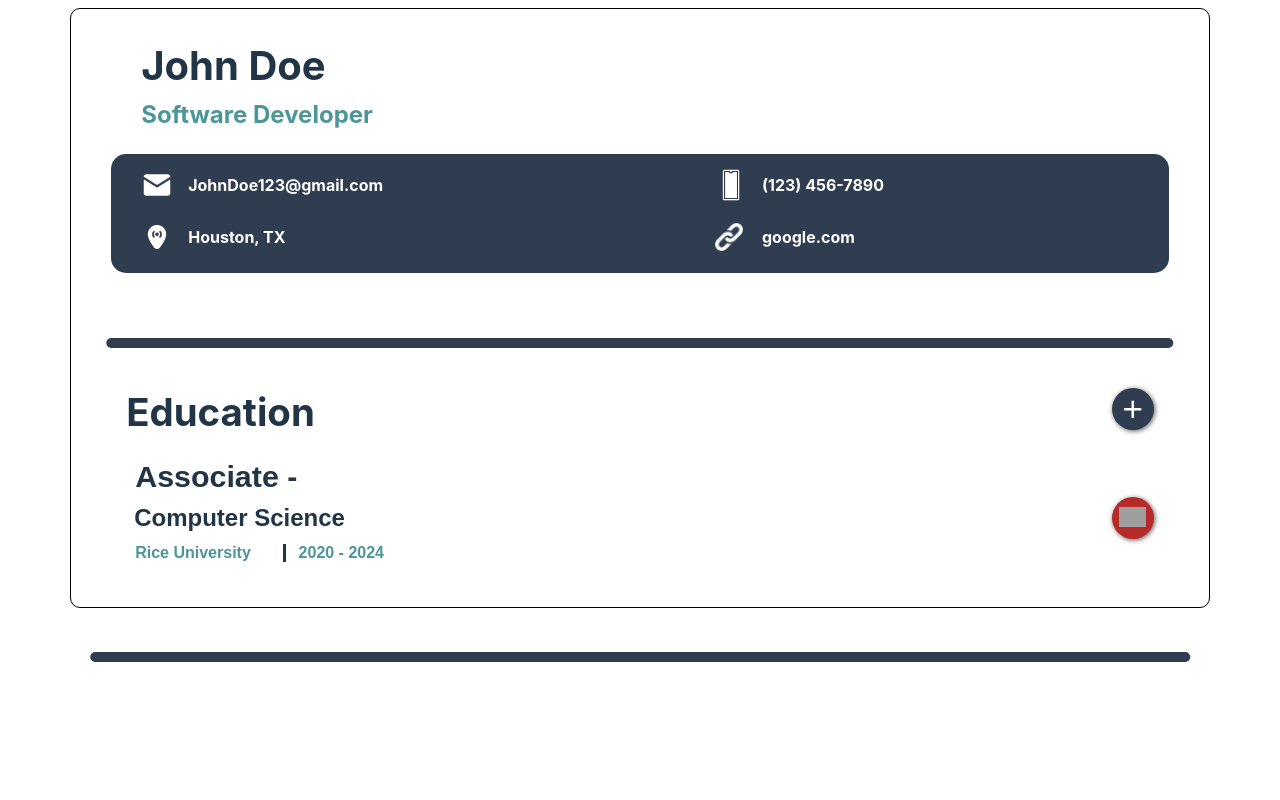
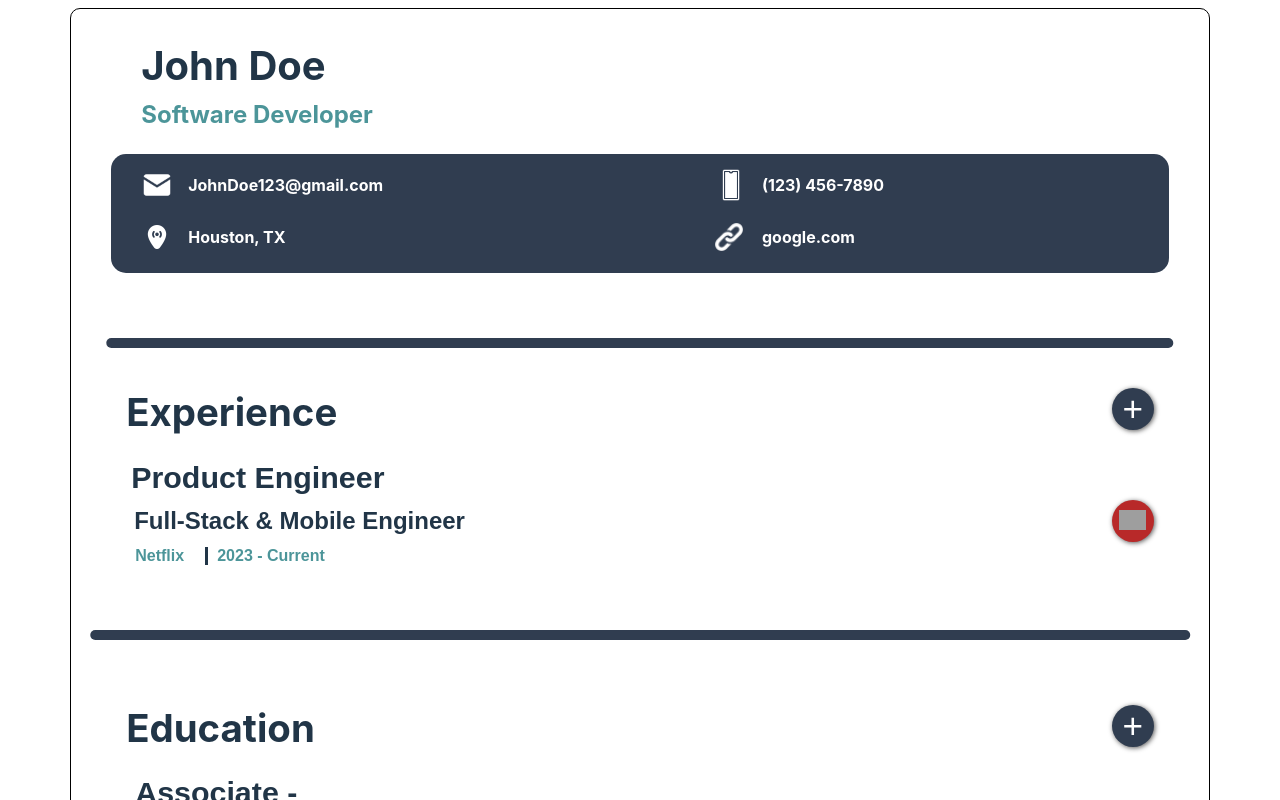
Before and after one commit to freddster14/CV-Application, a React (Vite) app: page / in a window 1280 px wide. Shown: the top 800 px of the page. Built offline with nearby package versions, Linux system fonts and the light colour scheme; grey boxes are pictures that could not be loaded.

Commit message:
update: experience section is semi-complete needs list of duties

```diff
--- a/src/components/App.jsx
+++ b/src/components/App.jsx
@@ -1,6 +1,7 @@
 import { useState } from 'react'
 import General from './General'
 import Education from './Education'
+import Experience from './Experience'
 import envelope from '../assets/icons8-email.png'
 import cellPhone from '../assets/icons8-phone.png'
 import location from '../assets/icons8-address.png'
@@ -32,9 +33,11 @@ function App() {
       link={link}
       handleLinkChange={setLink}
       />
+      <Experience/>
+
       <Education
+      />
 
-      />
 
     </>
   )
--- a/src/components/Education.jsx
+++ b/src/components/Education.jsx
@@ -2,10 +2,7 @@ import {Fragment, useState} from 'react';
 import '../styles/Education.css'
 
 
-function Education (
-
-)
-{
+function Education () {
     const [components, setComponents] = useState([
         <MakeEducation
         defaultMajor="Computer Science"
@@ -94,10 +91,10 @@ function deleteForm(e) {
 }
 
 function Input({name, value, handleChange})  {
-    const [inputWidth, setInputWidth] = useState(value.length + 1);
+    const [inputWidth, setInputWidth] = useState(value.length);
     const handleInput = (e, handleChange) => {
         handleChange(e.target.value);
-        setInputWidth(e.target.value.length)
+        setInputWidth(  name==="Major" ? e.target.value.length + 1 : e.target.value.length)
     };
 
     return (
--- a/src/components/Experience.jsx
+++ b/src/components/Experience.jsx
@@ -0,0 +1,109 @@
+import {useState, Fragment} from 'react'
+import '../styles/Experience.css'
+
+function Experience () {
+    const [components, setComponents] = useState([
+        <MakeExperience
+        defaultCompany="Netflix"
+        defaultTitle="Product Engineer"
+        defaultDate="2023 - Current"
+        defaultRole="Full-Stack & Mobile Engineer"
+        />
+    ])
+
+    const addInputs = (e) => {
+        setComponents([...components,
+            <MakeExperience
+            defaultCompany="Netflix"
+            defaultTitle="Product Engineer"
+            defaultDate="2023 - Current"
+            defaultRole="Full-Stack & Mobile Engineer"
+            />])
+
+    }
+
+    return (
+        <div className='experience-container'>
+            <div className='experience-header'>
+                <h1>Experience</h1>
+                <button onClick={addInputs}>+</button>
+            </div>
+
+            {components.map((components, index) => (
+                <Fragment key={index}>
+                {components}
+                </Fragment>
+            ))}
+            <div className='divider'></div>
+
+
+        </div>
+    )
+}
+
+
+
+
+function MakeExperience({
+    defaultCompany,
+    defaultTitle,
+    defaultDate,
+    defaultRole,
+})
+
+{
+    const [role, setRole] = useState(defaultRole);
+    const [title, setTitle] = useState(defaultTitle);
+    const [company, setCompany] = useState(defaultCompany);
+    const [date, setDate] = useState(defaultDate);
+
+    const fields = [
+        {label: 'Title', value: title, handleChange: setTitle},
+        {label: 'Role', value: role, handleChange: setRole},
+        {label: 'Company', value: company, handleChange: setCompany},
+        {label: 'Date', value: date, handleChange: setDate},
+    ]
+    return (
+    <div className='experience-forms'>
+
+        {fields.map(({label, value, handleChange}) => (
+            <Input
+            key={label}
+            name={label}
+            value={value}
+            handleChange={handleChange}
+            />
+        ))}
+        <button className='delete-experience-form' onClick={deleteForm}>Delete</button>
+    </div>
+    )
+
+}
+
+function deleteForm(e) {
+    e.target.parentNode.remove()
+}
+
+function Input({name, value, handleChange})  {
+    const [inputWidth, setInputWidth] = useState(value.length);
+    const handleInput = (e, handleChange) => {
+        handleChange(e.target.value);
+        setInputWidth(name ==="Title" ? e.target.value.length + 1 : e.target.value.length)
+    };
+
+    return (
+        <>
+            <input
+                type="text"
+                className={name.toLowerCase()}
+                value={value}
+                style={{width: inputWidth + "ch"}}
+                onChange={(e) => handleInput(e, handleChange)}
+            />
+            {name === "Title" && <div className='experience-divider'></div>}
+        </>
+
+    )
+}
+
+export default Experience
--- a/src/components/General.jsx
+++ b/src/components/General.jsx
@@ -79,7 +79,7 @@ function Input({name, value, handleChange, type, index}) {
 
     const handleInput = (e) => {
         handleChange(e.target.value)
-        setInputWidth(e.target.value.length + 1)
+        setInputWidth(name==="email" ? e.target.value.length + 2 : e.target.value.length + 1)
     };
 
     if(index > 2) {
--- a/src/styles/Education.css
+++ b/src/styles/Education.css
@@ -128,7 +128,7 @@ h1{
 
 .divider {
     width: 107%;
-    top: 75px;
+    top: 50px;
     margin-top: -10px;
     grid-column: -1 /1;
     background-color: #303D50;
--- a/src/styles/Experience.css
+++ b/src/styles/Experience.css
@@ -0,0 +1,122 @@
+.experience-container {
+    margin-top: 20px;
+    padding: 20px 55px;
+}
+
+h1{
+    font-size: 2.4em;
+    margin-bottom: 20px;
+}
+
+
+
+.experience-header {
+    display: flex;
+    justify-content: space-between;
+    align-items: center;
+}
+
+.experience-header button {
+    width: 42px;
+    height: 42px;
+    border-radius: 50%;
+    background-color: #303D50;
+    color: white;
+    font-size: 2.2em;
+    border: none;
+    box-shadow: 1px 1px 5px rgba(0, 0, 0, 0.658);
+    transition: transform 0.25s linear 0.1s;
+}
+
+.experience-header button:hover, .experience-header button:focus {
+    transform: scale(1.2);
+
+}
+
+.experience-forms {
+    display: grid;
+    grid-template-columns: auto 3px 1fr 43px;
+    align-items: center;
+    justify-content: start;
+    margin-bottom: 20px;
+}
+
+.experience-forms input {
+    min-width: 65px;
+    border:  2px solid transparent;
+    padding: 3px;
+    font-weight: bold;
+    outline: none;
+}
+
+.experience-forms input:hover, .experience-forms input:focus {
+    border: 2px solid black;
+}
+
+.title {
+    appearance: none;
+    grid-column: 1 / -1;
+    background-color: transparent;
+    color: #213547;
+    font-size: 1.9em;
+    width: fit-content;
+    border: 1px solid transparent;
+    font-weight: bold;
+    padding: 3px 8px;
+}
+
+.company:focus, .company:hover {
+    appearance: auto;
+    border: 1px solid black;
+}
+
+
+.role{
+    grid-column: 1 / -1;
+    font-size: 1.5em;
+    margin-left: 3px;
+    color: inherit;
+}
+
+.company, .date {
+    grid-row: 3;
+    margin-left: 4px;
+    font-size: 1em;
+    color: #4C9599;
+}
+
+.graduation {
+    margin-left: 8px;
+}
+
+.experience-divider{
+    height: 18px;
+    width: 3px;
+    background-color: #213547;
+    position: relative;
+    grid-row: 3;
+    grid-column: 2;
+}
+
+.delete-experience-form{
+    grid-row: 2;
+    grid-column: -1;
+    width: 42px;
+    height: 42px;
+    background-image: url('../assets/icons8-delete.png');
+    background-size: 65%;
+    background-position: 50%;
+    background-repeat: no-repeat;
+    border-radius: 50%;
+    background-color: #b82929;
+    color: transparent;
+    font-size: 2.2em;
+    border: none;
+    box-shadow: 1px 1px 5px rgba(0, 0, 0, 0.658);
+    transition: transform 0.25s linear 0.1s;
+}
+
+.delete-experience-form:hover, .delete-experience-form:focus {
+    transform: scale(1.2);
+
+}
```
